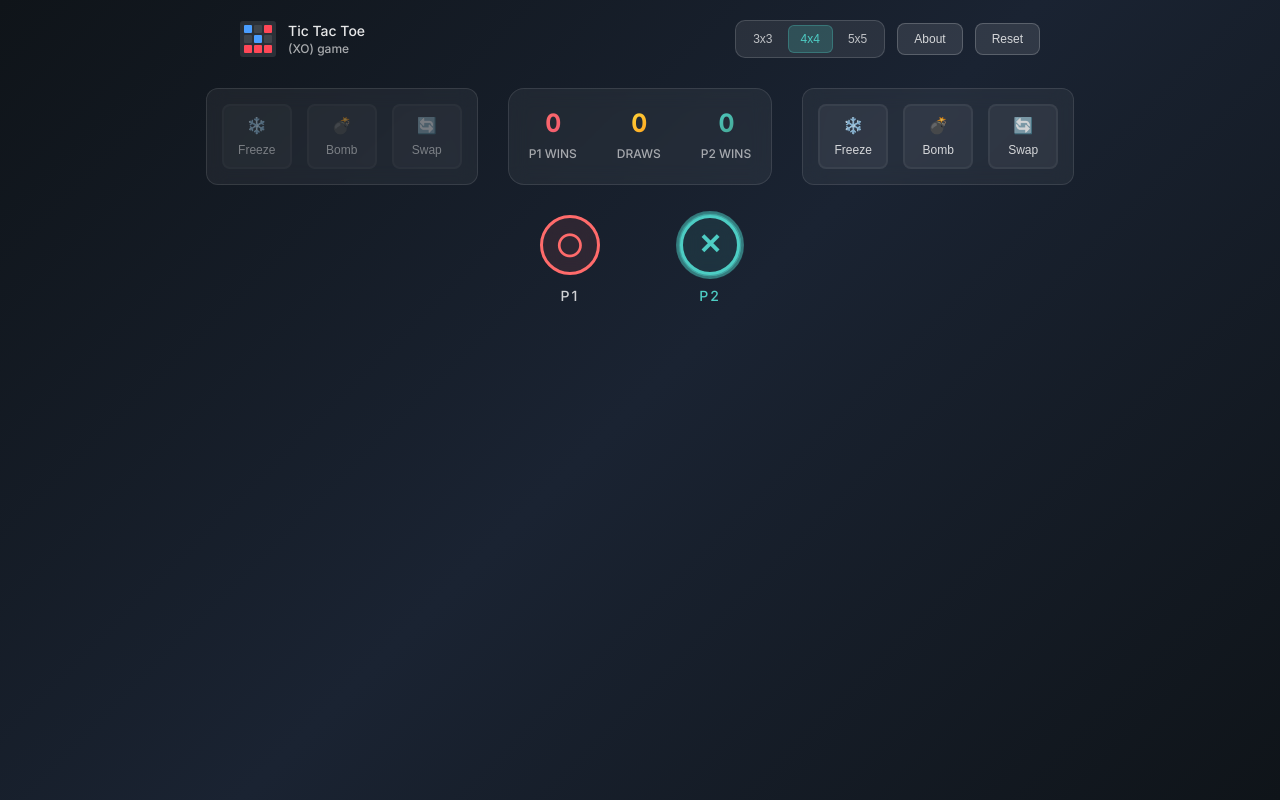
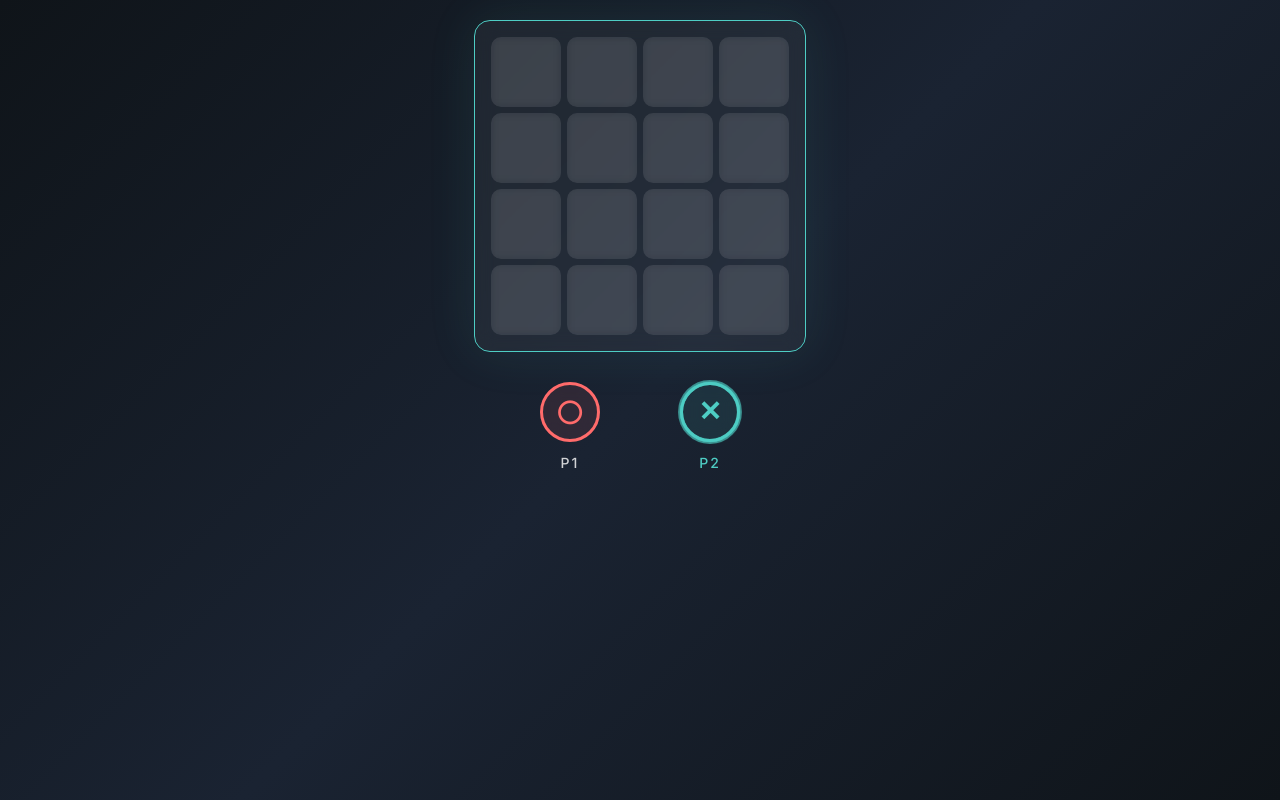
Before and after one commit to mahmoudalnkeeb/tic-tac-toe-multiplayer, a Next.js app: page / in a window 1280 px wide. Built offline with nearby package versions, Linux system fonts and the light colour scheme.

Commit message:
test: comment out all component except XOGame

```diff
--- a/src/app/layout.js
+++ b/src/app/layout.js
@@ -8,7 +8,7 @@ export default function RootLayout({ children }) {
   return (
     <html lang="en">
       <body>
-        <Header />
+        {/* <Header /> */}
         {children}
       </body>
     </html>
--- a/src/components/XOGame/XOGame.jsx
+++ b/src/components/XOGame/XOGame.jsx
@@ -13,13 +13,13 @@ const XOGame = () => {
 
   return (
     <section className={`${s.game} ${board3Class}`}>
-      <div className={s.wrapper}>
+      {/* <div className={s.wrapper}>
         <PowerUps player="player1" />
         <GameStats />
         <PowerUps player="player2" />
-      </div>
+      </div> */}
 
-      {/* <XOBoard /> */}
+      <XOBoard />
       <PlayerTurnIndicator />
     </section>
   );
```
